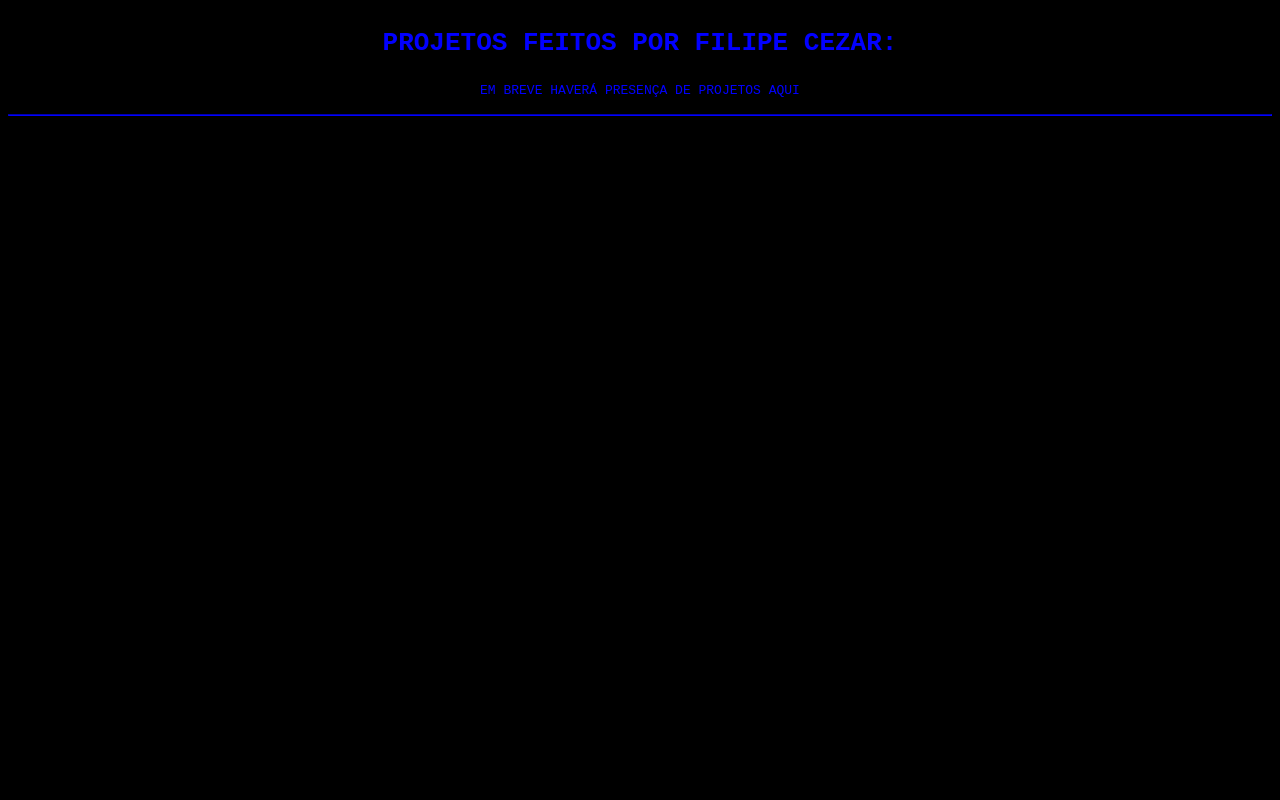
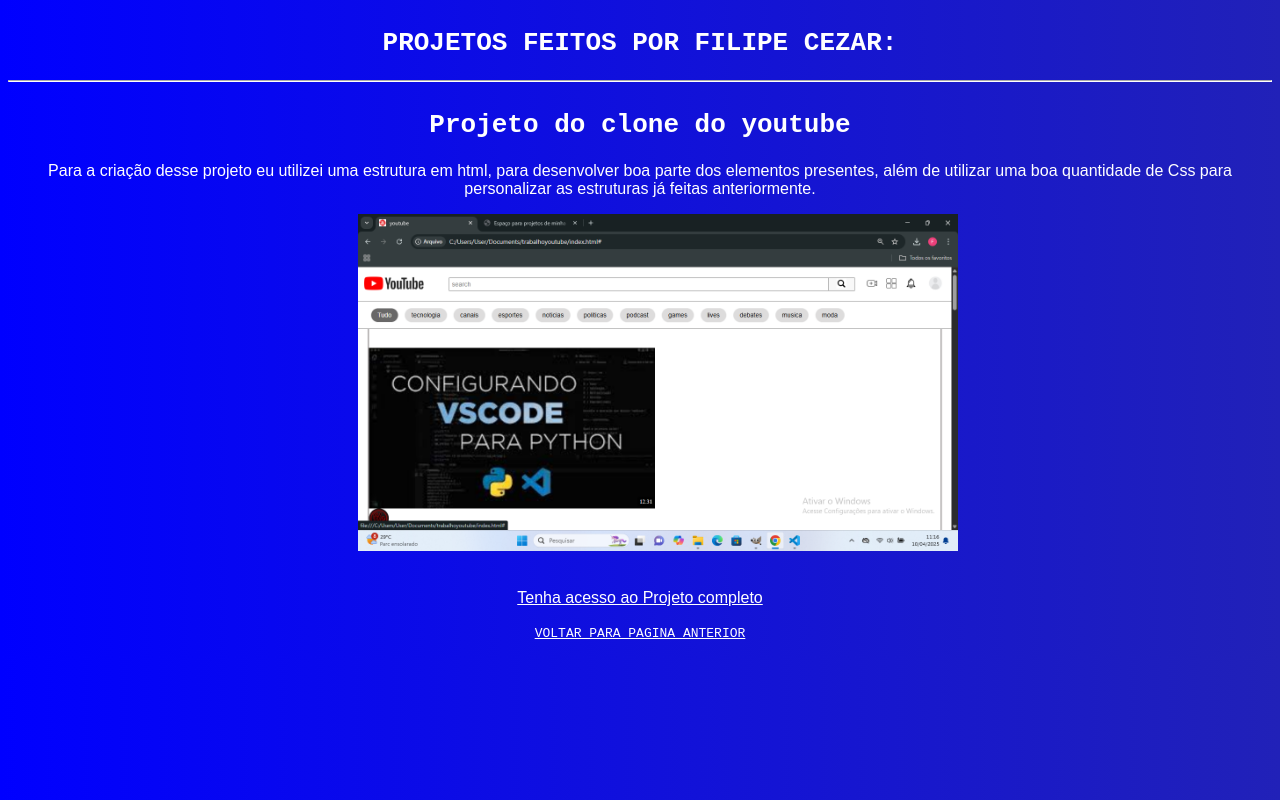
Before and after one commit to Filipecezar00/Portfolio, a plain HTML site: page pag002.html in a window 1280 px wide. Drawn offline with Linux system fonts and the light colour scheme.

Commit message:
Add files via upload

```diff
--- a/pag002.html
+++ b/pag002.html
@@ -7,16 +7,13 @@
     <STYLE>
     h1{
 
-        color: rgb(2, 0, 255);
+        color:white;
         text-align: center;
 
     }
 
     body {
-             background-color: black;
-             animation: infinite;
-             border-color: rgb(2, 0, 255);
-
+        background-image: linear-gradient(to right,blue,rgb(33, 33, 184))
 
 
 
@@ -26,25 +23,43 @@
     P{
 
 
-    color: rgb(2, 0, 255);
+    color:white;
     text-align: center;
+    font-family: Arial, Helvetica, sans-serif;
 
     }
 
     hr{
-        border-color: blue;
+        border-color: white;
     }
 
 
+a{
 
+    color: white;
+}
+.img{
 
-
-
+    align-items: center;
+    text-align: center;
+}
     </STYLE>
 </head>
 <body>
         <h1><code>PROJETOS FEITOS POR FILIPE CEZAR:</code></h1>
-        <p><CODE> EM BREVE HAVERÁ PRESENÇA DE PROJETOS AQUI</CODE></p>
+
         <hr>
+
+
+        <h1> <code>Projeto do clone do youtube</code></h1>
+        <p>Para a criação desse projeto eu utilizei uma estrutura em html, para desenvolver boa parte dos elementos presentes, além de utilizar uma boa quantidade de Css para personalizar as estruturas já feitas anteriormente.</p>
+
+   <img style="padding-left: 350px;" src ="Captura de tela 2025-04-10 111704.png"  width="600">
+
+
+        <br> <br>
+        <a href="file:///C:/Users/User/Documents/trabalhoyoutube/index.html#" target="_blank"> <p>Tenha acesso ao Projeto completo</p></a>
+        <p><a href="index.html"><CODE>VOLTAR PARA PAGINA ANTERIOR</CODE></a></p>
+
 </body>
 </html>
```
Also changed, not shown: index.html (+10 -8 lines), Captura de tela 2025-04-10 111704.png (added), 2 other files.
